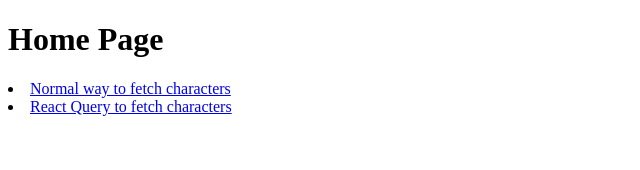
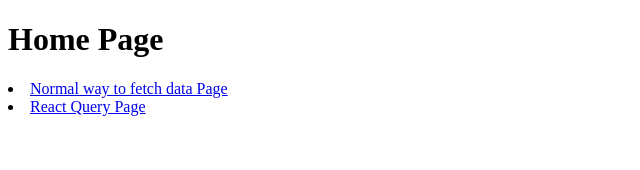
Before and after one commit to maghfoor-a/react-query-project, a React (Vite) app: page / in a window 1280 px wide. Shown: the top 170 px of the page, without its empty margins (0-640 px from the left). Built offline with nearby package versions, Linux system fonts and the light colour scheme.

Commit message:
got caching to work

```diff
--- a/src/App.tsx
+++ b/src/App.tsx
@@ -5,19 +5,18 @@ import HomePage from "./components/HomePage";
 import ReactQueryCharacters from "./components/ReactQueryCharacters";
 import { ReactQueryDevtools } from "react-query/devtools"
 
-const queryClient = new QueryClient()
+
+
 
 function App() {
   return (
     <>
-      <QueryClientProvider client={queryClient}>
       <Routes>
         <Route path="/" element={<HomePage />} />
         <Route path="/characters" element={<Characters />} />
         <Route path="/react-query" element={<ReactQueryCharacters />} />
       </Routes>
       <ReactQueryDevtools initialIsOpen={false} position={"bottom-right"} />
-      </QueryClientProvider>
     </>
   );
 }
--- a/src/components/Characters.tsx
+++ b/src/components/Characters.tsx
@@ -1,5 +1,6 @@
 import axios from "axios";
 import { useEffect, useState } from "react"
+import { Link } from "react-router-dom";
 
 export default function Characters(): JSX.Element {
     const [loading, setLoading] = useState(true);
@@ -22,7 +23,8 @@ export default function Characters(): JSX.Element {
     return (
         <>
             <h1>Normal Page</h1>
-            <li><a href="/">Home Page</a></li>
+            <li><Link to={"/"}>Home Page</Link></li>
+            <li><Link to={"/react-query"}>React Query Page</Link></li>
             <hr />
             {data.map((character) => {
                 return (
--- a/src/components/HomePage.tsx
+++ b/src/components/HomePage.tsx
@@ -1,9 +1,12 @@
+import { Link } from "react-router-dom";
+import ReactQueryCharacters from "./ReactQueryCharacters";
+
 export default function HomePage(): JSX.Element {
     return (
         <>
             <h1>Home Page</h1>
-            <li><a href="/characters">Normal way to fetch characters</a></li>
-            <li><a href="/react-query">React Query to fetch characters</a></li>
+            <li><Link to="/characters">Normal way to fetch data Page</Link></li>
+            <li><Link to="/react-query">React Query Page</Link></li>
 
         </>
     )
--- a/src/components/ReactQueryCharacters.tsx
+++ b/src/components/ReactQueryCharacters.tsx
@@ -1,11 +1,12 @@
 import axios from "axios"
 import { useQuery } from "react-query"
+import { Link } from "react-router-dom"
 
+function RQFetchData() {
+    return axios.get("https://hp-api.onrender.com/api/characters")
+}
 export default function ReactQueryCharacters(): JSX.Element {
-
-    const { isLoading, data } = useQuery("characters", () => {
-        return axios.get("https://hp-api.onrender.com/api/characters")
-    })
+    const { isLoading, data } = useQuery("characters", RQFetchData)
 
     if (isLoading) {
         return <h1>Getting Data...</h1>
@@ -13,7 +14,8 @@ export default function ReactQueryCharacters(): JSX.Element {
     return (
         <>
             <h1>React Query Page</h1>
-            <li><a href="/">Home Page</a></li>
+            <li><Link to={"/"}>Home Page</Link></li>
+            <li><Link to={"/characters"}>Normal way to fetch data</Link></li>
             <hr />
             {data?.data.map((character: any) => {
                 return (
--- a/src/main.tsx
+++ b/src/main.tsx
@@ -1,12 +1,17 @@
 import React from "react";
 import ReactDOM from "react-dom/client";
+import { QueryClient, QueryClientProvider } from "react-query";
 import { BrowserRouter } from "react-router-dom";
 import App from "./App";
 
+const queryClient = new QueryClient()
+
 ReactDOM.createRoot(document.getElementById("root") as HTMLElement).render(
   <React.StrictMode>
-    <BrowserRouter>
-      <App />
-    </BrowserRouter>
+    <QueryClientProvider client={queryClient}>
+      <BrowserRouter>
+        <App />
+      </BrowserRouter>
+    </QueryClientProvider>
   </React.StrictMode>
 );
```
Lines whose indentation alone changed are shown as unchanged.
